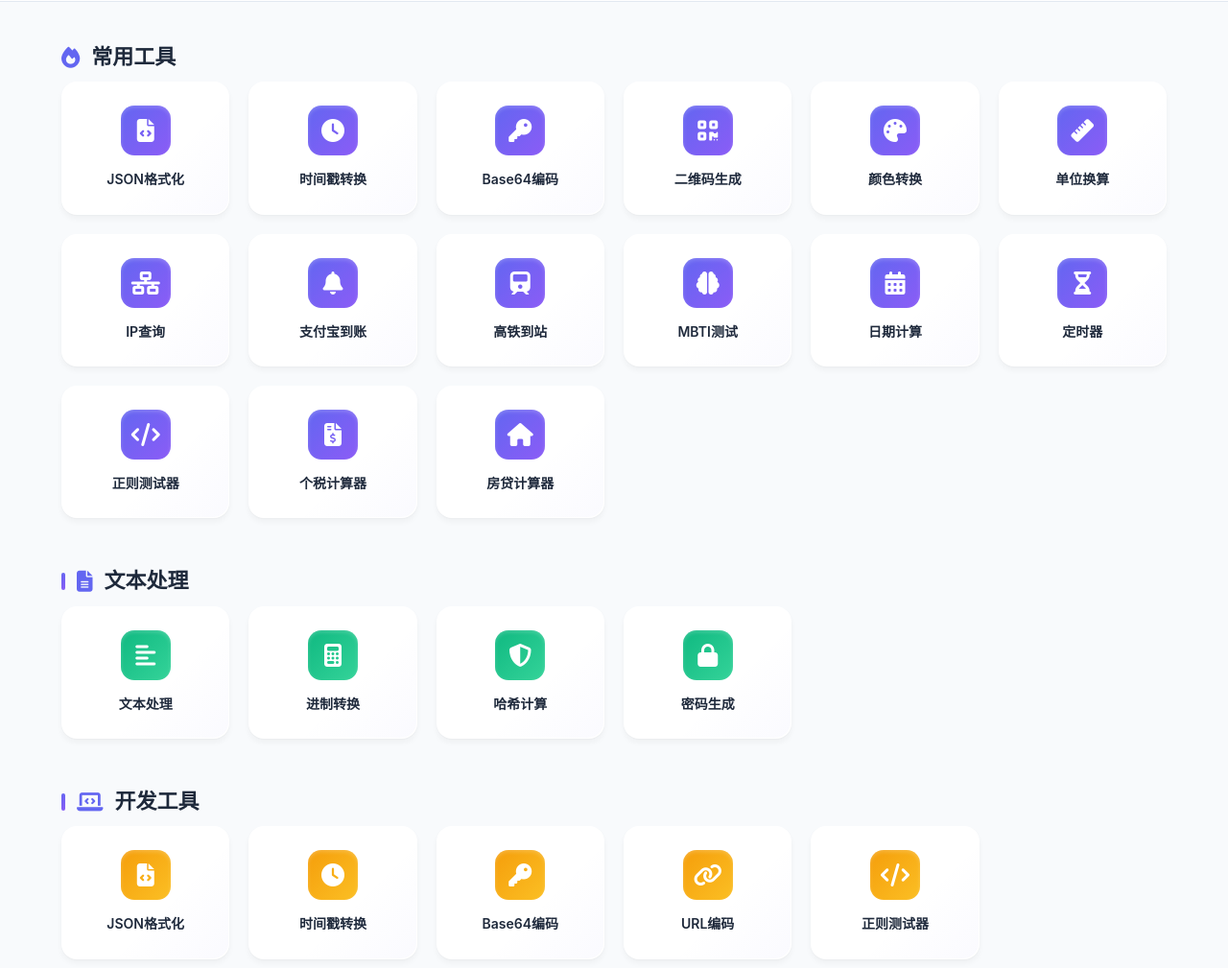
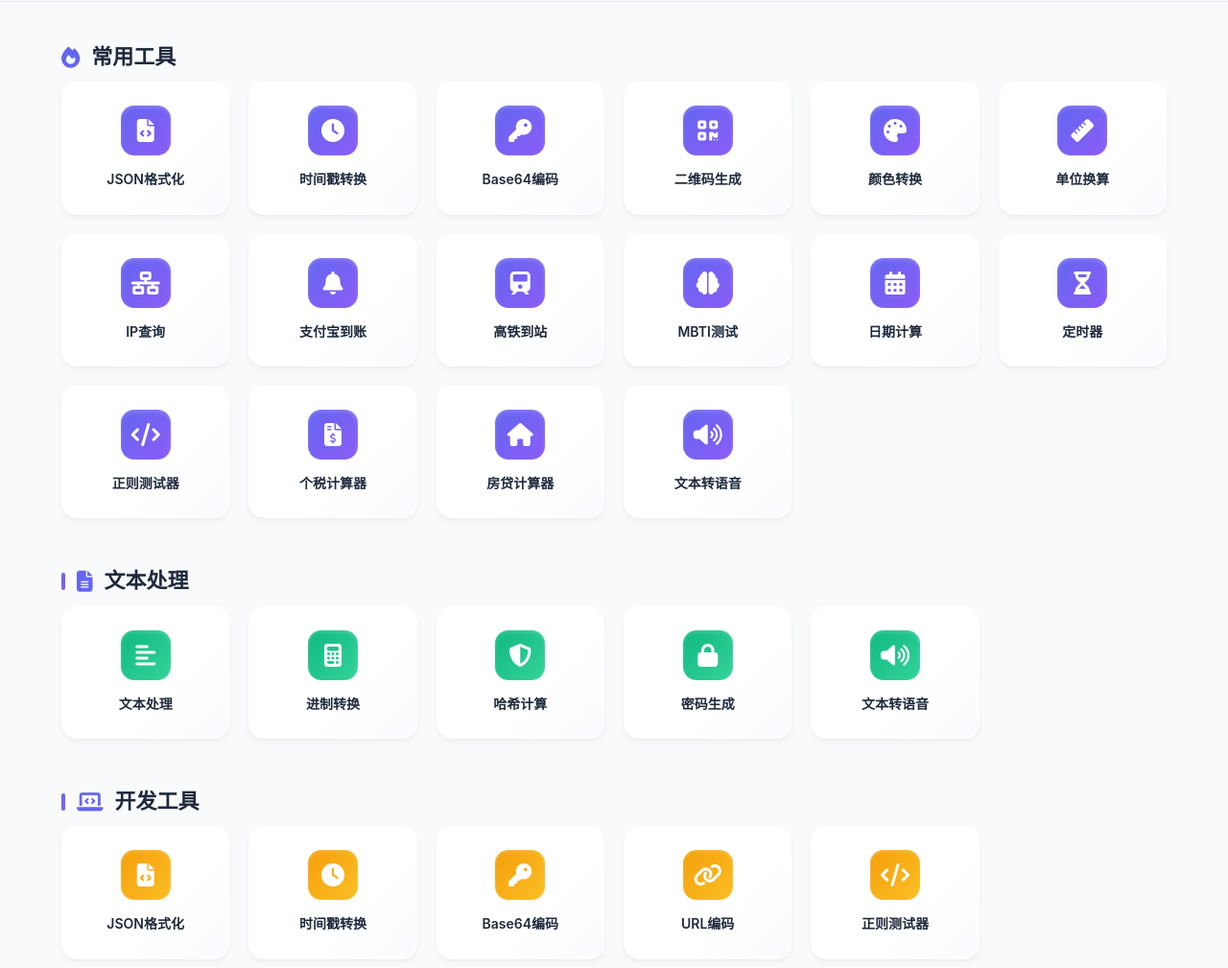
Before and after one commit to SmartBigBoy/Toolkit, a website: page index.html in a window 1280 px wide. Shown: the part 69-1078 px from the top of the page at 96% size. Drawn offline with Linux system fonts and the light colour scheme; a script that the page names is missing.

Commit message:
feat: 首页接入文本转语音(tts)工具卡片

```diff
--- a/index.html
+++ b/index.html
@@ -10,9 +10,9 @@
     <link rel="apple-touch-icon" href="/assets/og-cover.png">
     <meta name="baidu-site-verification" content="codeva-eI4Uge5B6I">
     <title>在线工具箱 - 实用工具集合</title>
-    <meta name="description" content="免费实用的在线工具集合，JSON格式化、时间戳转换、Base64编码、二维码生成等31+工具，纯浏览器处理不上传服务器">
+    <meta name="description" content="免费实用的在线工具集合，JSON格式化、时间戳转换、Base64编码、二维码生成等30+工具，纯浏览器处理不上传服务器">
     <meta property="og:title" content="在线工具箱 - 实用工具集合">
-    <meta property="og:description" content="免费实用的在线工具集合，31+工具纯浏览器处理不上传服务器">
+    <meta property="og:description" content="免费实用的在线工具集合，30+工具纯浏览器处理不上传服务器">
     <meta property="og:image" content="https://toolkit.skin/assets/og-cover.png">
     <meta property="og:image:width" content="1200">
     <meta property="og:image:height" content="630">
@@ -21,7 +21,7 @@
     <meta property="og:site_name" content="TOOLKIT.SKIN 在线工具箱">
     <meta name="twitter:card" content="summary_large_image">
     <meta name="twitter:title" content="在线工具箱 - 实用工具集合">
-    <meta name="twitter:description" content="免费实用的在线工具集合，31+工具纯浏览器处理不上传服务器">
+    <meta name="twitter:description" content="免费实用的在线工具集合，30+工具纯浏览器处理不上传服务器">
     <meta name="twitter:image" content="https://toolkit.skin/assets/og-cover.png">
     <script type="application/ld+json">
     {
@@ -169,6 +169,12 @@
                             <span class="tool-name">房贷计算器</span>
                         </a>
                     </div>
+                    <div class="tool-card" data-name="文本转语音" data-desc="文字转语音、TTS朗读">
+                        <a href="tools/tts.html">
+                            <div class="tool-icon"><i class="fas fa-volume-up"></i></div>
+                            <span class="tool-name">文本转语音</span>
+                        </a>
+                    </div>
                 </div>
             </section>
 
@@ -198,6 +204,12 @@
                             <a href="tools/password.html">
                                 <div class="tool-icon"><i class="fas fa-lock"></i></div>
                                 <span class="tool-name">密码生成</span>
+                            </a>
+                        </div>
+                        <div class="tool-card" data-name="文本转语音" data-desc="文字转语音、TTS朗读">
+                            <a href="tools/tts.html">
+                                <div class="tool-icon"><i class="fas fa-volume-up"></i></div>
+                                <span class="tool-name">文本转语音</span>
                             </a>
                         </div>
                     </div>
```
